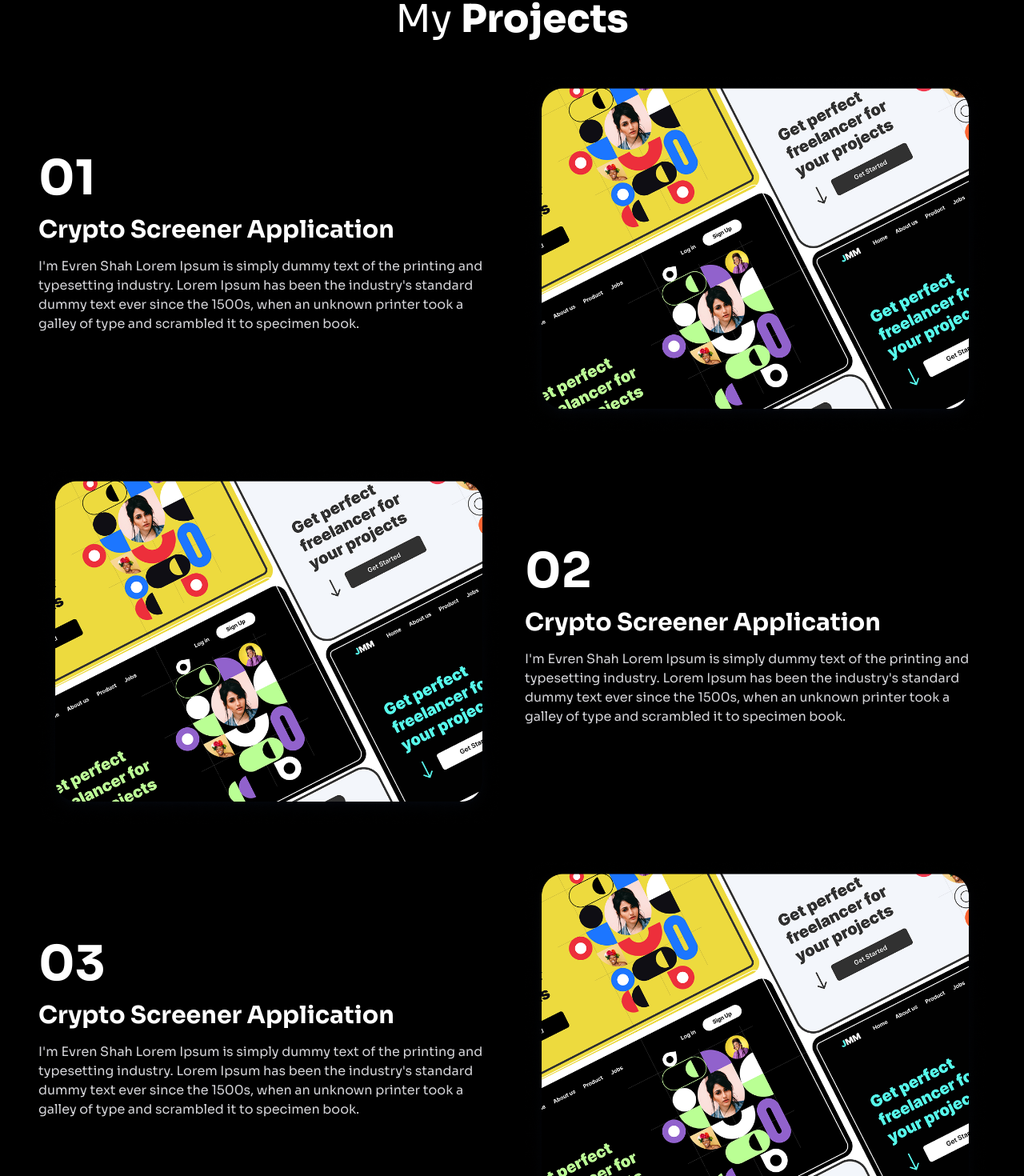
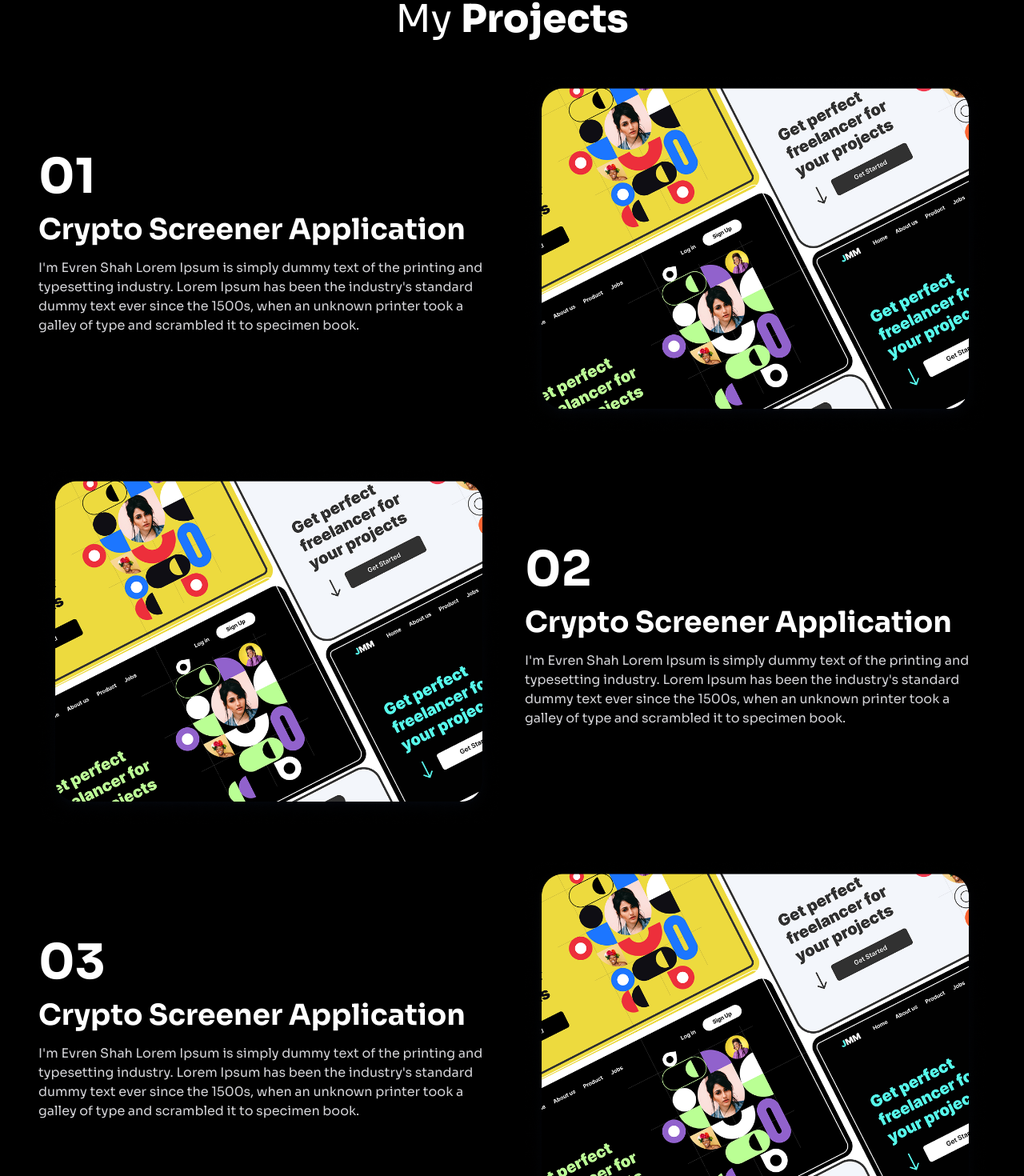
Before and after one commit to Frenzyknight/portfolio-website, a Next.js app: page / in a window 1280 px wide. Shown: the part 4537-6007 px from the top of the page at 80% size. Built offline with nearby package versions, Linux system fonts and the light colour scheme.

Commit message:
minor css chnage

```diff
--- a/src/components/ProjectSection.tsx
+++ b/src/components/ProjectSection.tsx
@@ -16,7 +16,7 @@ export default  function ProjectSection() {
                     </div>
                     <div className="order-2 md:order-1 flex flex-col justify-center text-white">
                         <h2 className="text-4xl md:text-5xl lg:text-6xl font-bold mb-4">01</h2>
-                        <h3 className="text-2xl lg:text-3xl xl:text- font-bold mb-4">Crypto Screener Application</h3>
+                        <h3 className="text-2xl lg:text-3xl xl:text-4xl font-bold mb-4">Crypto Screener Application</h3>
                         <p className="text-zinc text-base mb-6">
                         I&apos;m Evren Shah Lorem Ipsum is simply dummy text of the printing and typesetting industry. Lorem Ipsum has
                         been the industry&apos;s standard dummy text ever since the 1500s, when an unknown printer took a galley of
@@ -38,7 +38,7 @@ export default  function ProjectSection() {
                     </div>
                     <div className="order-2 flex flex-col justify-center text-white">
                         <h2 className="text-4xl md:text-5xl lg:text-6xl font-bold mb-4">02</h2>
-                        <h3 className="text-2xl lg:text-3xl xl:text- font-bold mb-4">Crypto Screener Application</h3>
+                        <h3 className="text-2xl lg:text-3xl xl:text-4xl font-bold mb-4">Crypto Screener Application</h3>
                         <p className="text-zinc text-base mb-6">
                         I&apos;m Evren Shah Lorem Ipsum is simply dummy text of the printing and typesetting industry. Lorem Ipsum has
                         been the industry&apos;s standard dummy text ever since the 1500s, when an unknown printer took a galley of
@@ -60,7 +60,7 @@ export default  function ProjectSection() {
                     </div>
                     <div className="order-2 md:order-1 flex flex-col justify-center text-white">
                         <h2 className="text-4xl md:text-5xl lg:text-6xl font-bold mb-4">03</h2>
-                        <h3 className="text-2xl lg:text-3xl xl:text- font-bold mb-4">Crypto Screener Application</h3>
+                        <h3 className="text-2xl lg:text-3xl xl:text-4xl font-bold mb-4">Crypto Screener Application</h3>
                         <p className="text-zinc text-base mb-6">
                         I&apos;m Evren Shah Lorem Ipsum is simply dummy text of the printing and typesetting industry. Lorem Ipsum has
                         been the industry&apos;s standard dummy text ever since the 1500s, when an unknown printer took a galley of
```
